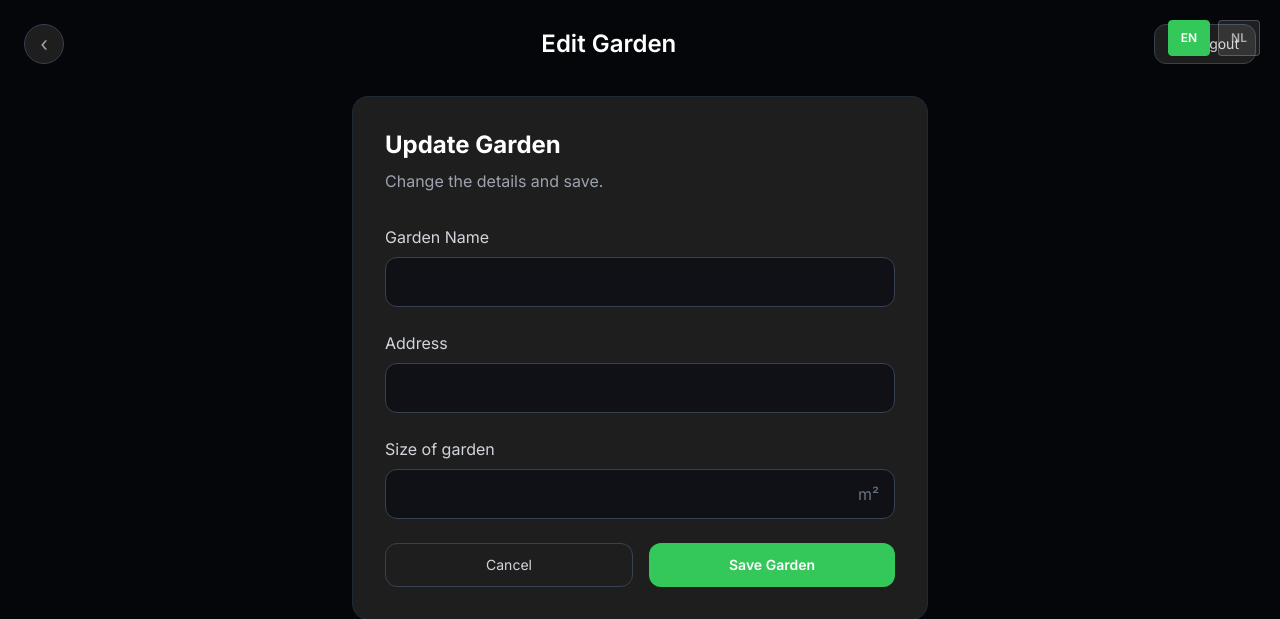
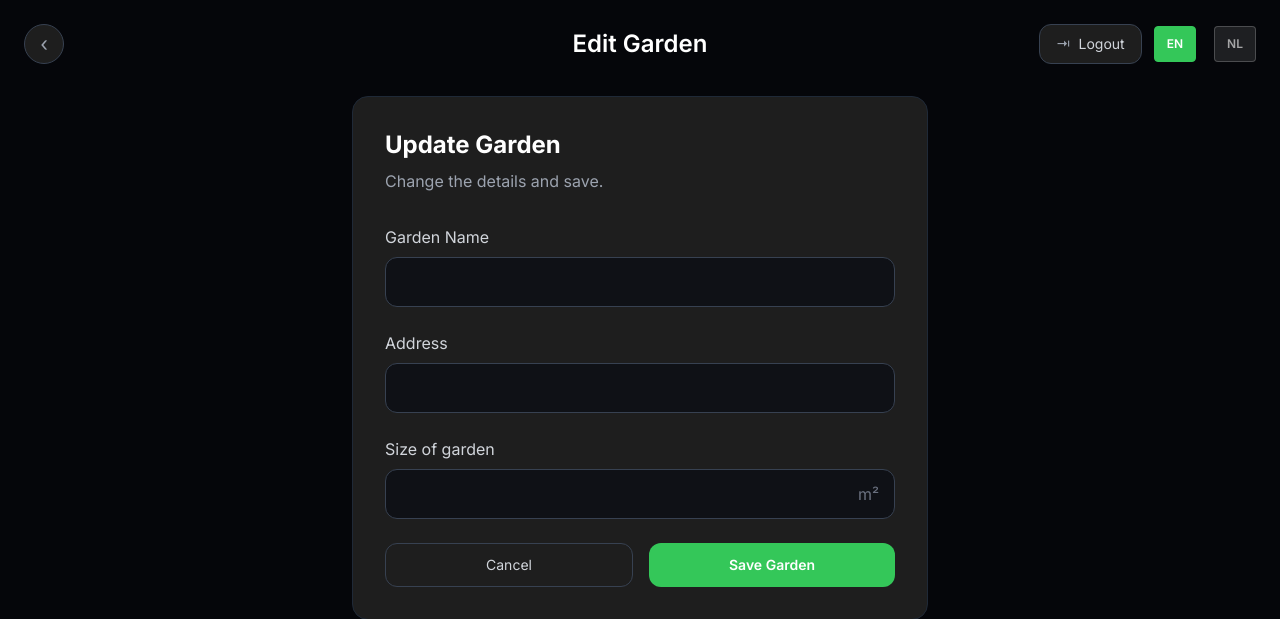
Before and after one commit to A-D-DBS-application/web-application-2025-group-43, a Flask app: template app/templates/edit_garden.html in a window 1280 px wide. Shown: the top 619 px of the page. Run offline with Flask 3, Linux system fonts and the light colour scheme; the template is opened without the code that fills it, so the values that code supplies are empty; some libraries are stand-ins or nearby versions.

Commit message:
boottsrap fix

```diff
--- a/app/static/styles/sensor_detail.css
+++ b/app/static/styles/sensor_detail.css
@@ -798,3 +798,9 @@ body {
     padding: 16px;
   }
 }
+/* Hide language switcher ONLY on mobile for sensor detail */
+@media (max-width: 700px) {
+  .topbar-lang {
+    display: none !important;
+  }
+}
--- a/app/templates/edit_garden.html
+++ b/app/templates/edit_garden.html
@@ -16,35 +16,79 @@
       background:#05060a;
       font-family:Inter,system-ui,-apple-system,"Segoe UI",Roboto,"Helvetica Neue",Arial,sans-serif;
     }
+
+    /* ✅ Force language switcher inline next to logout (prevents overlap even if partial uses fixed/absolute) */
+    .lang-inline,
+    .lang-inline *{
+      flex-shrink:0;
+    }
+    .lang-inline{
+      display:flex;
+      align-items:center;
+      gap:10px;
+      white-space:nowrap;
+    }
+    .lang-inline .language-switcher,
+    .lang-inline #language-switcher,
+    .lang-inline .lang-switcher,
+    .lang-inline [data-language-switcher]{
+      position:static !important;
+      inset:auto !important;
+      top:auto !important;
+      right:auto !important;
+      bottom:auto !important;
+      left:auto !important;
+      transform:none !important;
+      margin:0 !important;
+      display:flex !important;
+      align-items:center !important;
+      gap:10px !important;
+      white-space:nowrap !important;
+    }
+
+    /* Hide language switcher on mobile */
+    @media (max-width: 640px) {
+      .lang-inline {
+        display: none !important;
+      }
+    }
   </style>
 </head>
 
 <body class="min-h-screen text-white">
-  {% include '_language_switcher.html' %}
   <div class="max-w-7xl mx-auto px-6 py-6">
 
     <!-- Top bar -->
-    <header class="flex items-center justify-between mb-8">
-      <!-- Back -->
+    <header class="grid grid-cols-[1fr_auto_1fr] items-center mb-8">
+      <!-- Left: Back -->
+      <div class="flex items-center">
         <a href="{{ url_for('garden.garden_selection') }}"
            class="w-10 h-10 rounded-full bg-[#1E1E1E] border border-gray-700
                   flex items-center justify-center hover:border-[#34C759] transition-all">
           <span class="text-gray-400 text-xl">&lsaquo;</span>
         </a>
+      </div>
 
-      <h1 class="text-white text-2xl font-semibold">
+      <!-- Center: Title (always centered) -->
+      <h1 class="text-white text-2xl font-semibold text-center">
         {{ t('edit_garden') }}
       </h1>
 
-      <!-- Logout -->
+      <!-- Right: Logout + Language switcher -->
+      <div class="flex items-center justify-end gap-3">
         <a href="{{ url_for('auth.logout') }}"
            class="flex items-center gap-2 px-4 h-10 rounded-xl bg-[#1E1E1E]
-                border border-gray-700 hover:border-[#34C759] transition-all group">
+                  border border-gray-700 hover:border-[#34C759] transition-all group whitespace-nowrap">
           <span class="text-gray-400 group-hover:text-[#34C759] transition-colors text-sm">⇥</span>
           <span class="text-gray-300 text-sm group-hover:text-white transition-colors">
             {{ t('logout') }}
           </span>
         </a>
+
+        <div class="lang-inline">
+          {% include '_language_switcher.html' %}
+        </div>
+      </div>
     </header>
 
     <!-- Card -->
```
Also changed, not shown: app/templates/add_garden.html (+8 -1 lines), app/templates/add_playfield.html (+50 -7 lines), app/templates/edit_playfield.html (+50 -6 lines), app/templates/recommended_plants.html (+16 -0 lines), app/templates/sensor_detail.html (+39 -19 lines). Lines whose indentation alone changed are shown as unchanged.
